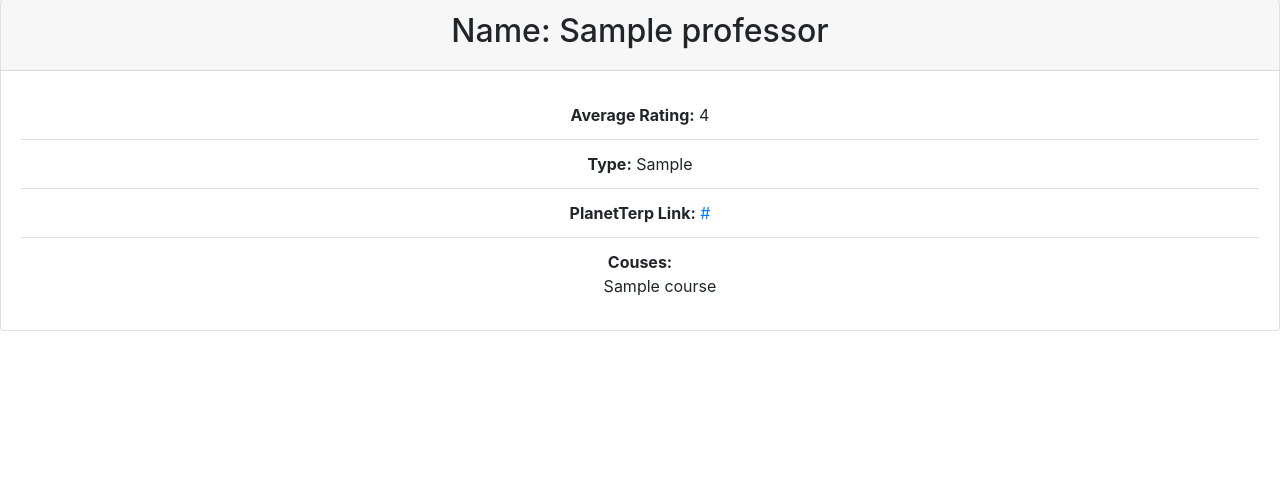
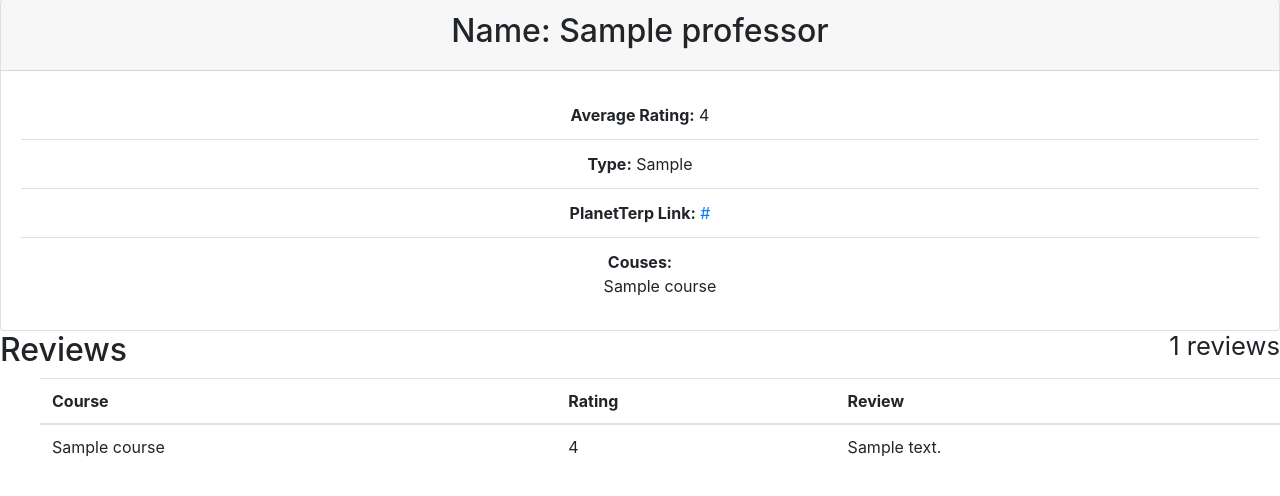
Before and after one commit to tythoneywell/schedule-builder, a Flask app: template flask_app/templates/professor_detail.html in a window 1280 px wide. Shown: the part 57-553 px from the top of the page. Run offline with Flask 2, Linux system fonts and the light colour scheme; the template is opened without the code that fills it: most values are stand-ins (such as "Sample title", 1, 10 or a date in 2020); some libraries are stand-ins or nearby versions.

Commit message:
Michelle scrum 2

```diff
--- a/flask_app/app.py
+++ b/flask_app/app.py
@@ -1,6 +1,6 @@
 from flask import Flask, render_template, request
 from flask_app.backend.schedule import MySchedule
-from flask_app.backend.courses import CourseList, APIGet
+from flask_app.backend.courses import CourseList, APIGet, Professor
 from flask_app.forms import SearchForm, ClearAllCoursesForm, AddRemoveForm, NextPageOnAllCoursesPageForm, \
     PreviousPageOnAllCoursesPageForm, SearchForCourseForm, AddClassForm, ViewSectionsForm, SerializeScheduleForm
 
@@ -202,7 +202,7 @@ def professor_detail(name: str, slug):
             Professor slug to create a unique link to their page
     """
 
-    professor = APIGet.get_professor_by_name(name)
+    professor = APIGet.get_professor_by_name(name, get_reviews="true")
     plantterp_link = "https://planetterp.com/professor/" + slug
     return render_template("professor_detail.html",
                            professor=professor,
--- a/flask_app/templates/all_professors.html
+++ b/flask_app/templates/all_professors.html
@@ -1,6 +1,6 @@
 {% extends "header.html" %}
 {% block content %}
-<h1>All Courses</h1>
+<h1>All Professors</h1>
 
 <nav aria-label="Page navigation example">
     <ul class="pagination">
--- a/flask_app/templates/professor_detail.html
+++ b/flask_app/templates/professor_detail.html
@@ -24,5 +24,31 @@
   </div>
 </div>
 
+<div class="row">
+  <div class="col-md-12">
+    <h2> Reviews <small class="float-right">{{ professor.reviews|length }} reviews</small></h2>
+    <ul class="media-list">
+      <table class="table">
+        <thead>
+            <tr>
+            <th scope="col">Course</th>
+            <th scope="col">Rating</th>
+            <th scope="col">Review</th>
+          </tr>
+        </thead>
+        <tbody>
+
+        {% for review in professor.reviews %}
+          <tr>
+            <td>{{review["course"]}}</td>
+            <td>{{review["rating"]}}</td>
+            <td>{{review["review"]}}</td>
+          </tr>
+        {% endfor %}
+        </tbody>
+      </table>
+    </ul>
+  </div>
+</div>
 
 {% endblock content %}
```
Also changed, not shown: flask_app/backend/courses.py (+24 -11 lines), tests/test_app.py (+19 -0 lines).
